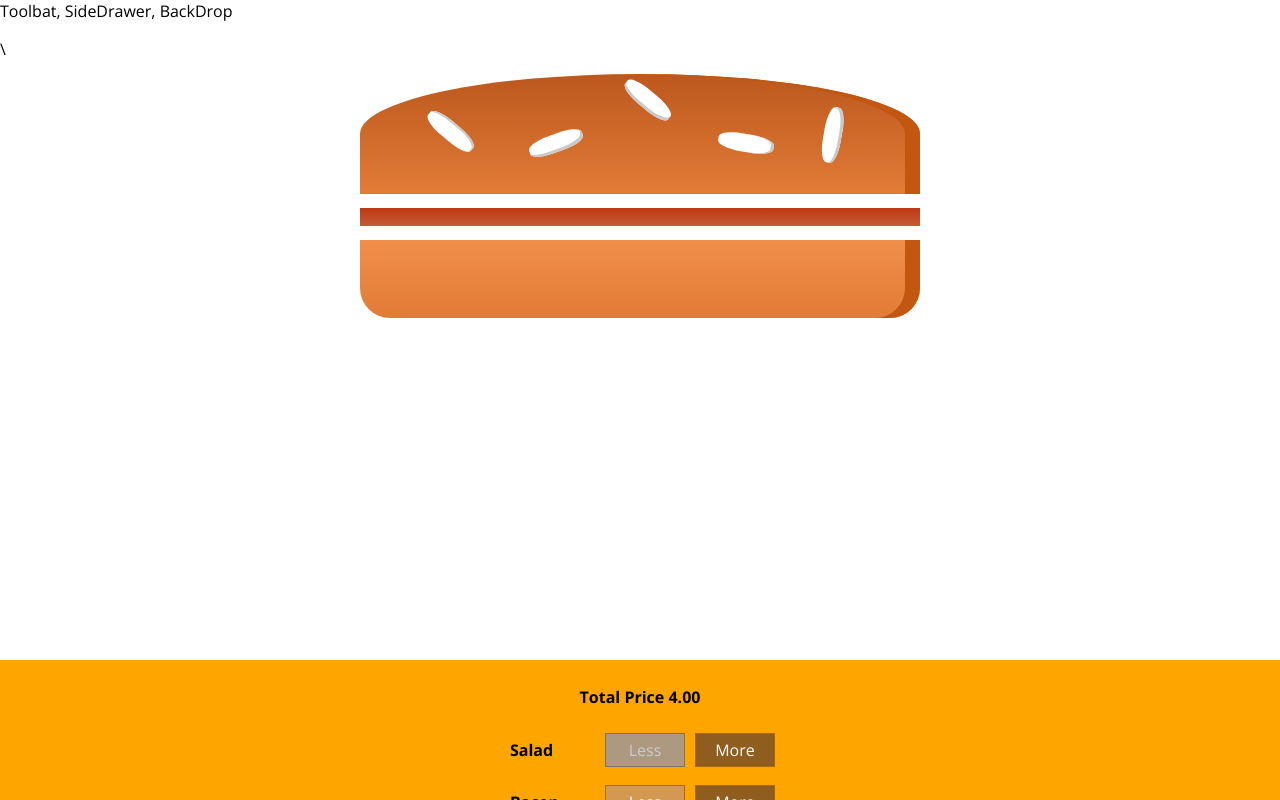
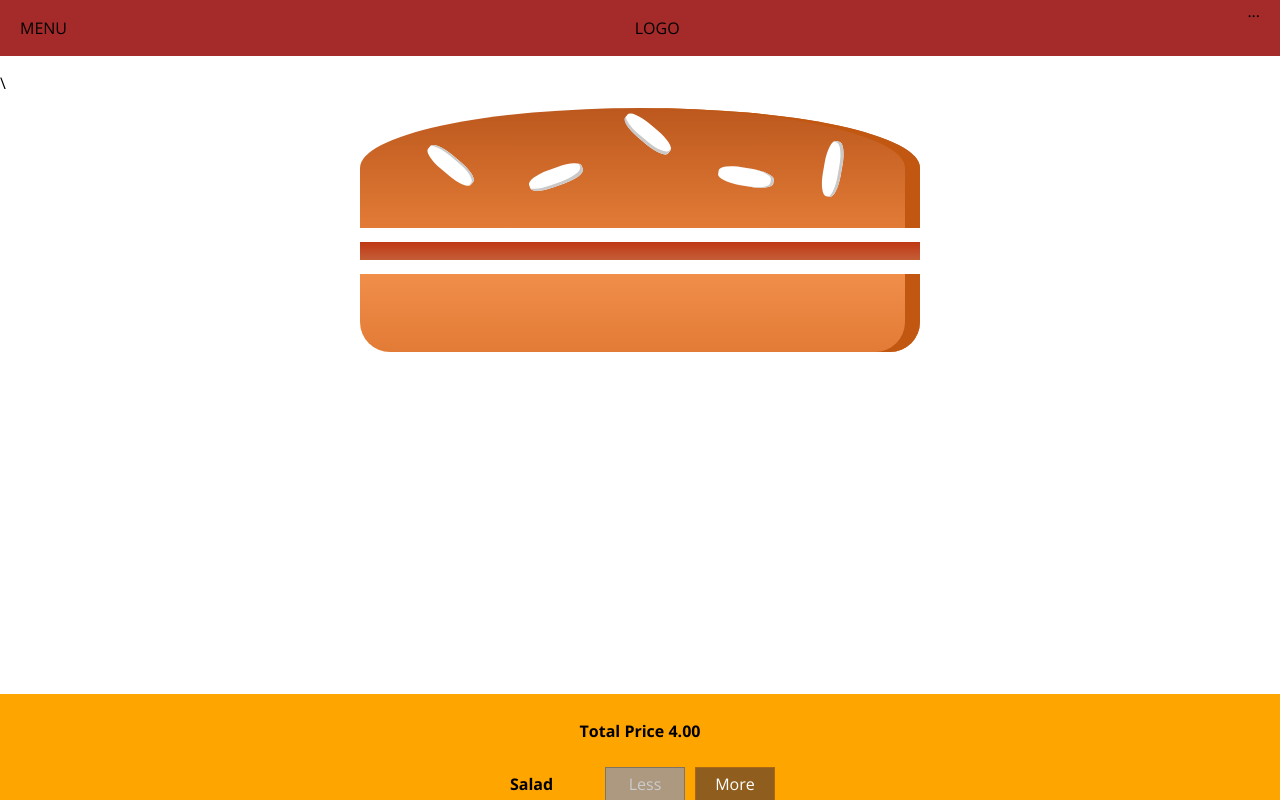
Before and after one commit to Imseriious/Burger-App, a React (Create React App) app: page / in a window 1280 px wide. Shown: the top 800 px of the page. Built offline with nearby package versions, Linux system fonts and the light colour scheme.

Commit message:
Toolbar layout added

```diff
--- a/src/components/Burger/OrderSummary/OrderSummary.js
+++ b/src/components/Burger/OrderSummary/OrderSummary.js
@@ -17,9 +17,10 @@ const orderSummary = (props) => {
             <ul>
                 {ingredientSummary}
             </ul>
+            <p>Total Price: {props.price.toFixed(2)}</p>
             <p>Continue to Checkout?</p>
             <Button btnType="Danger" clicked={props.purchasedCanceled}>CANCEL</Button>
-            <Button btnType="Succes" clicked={props.purchasedContinued}>CONTINNUE</Button>
+            <Button btnType="Succes" clicked={props.purchasedContinued}>CONTINUE</Button>
         </Aux>
     );
 };
--- /dev/null
+++ b/src/components/Navigation/Toolbar/Toolbar.js
@@ -0,0 +1,15 @@
+import React from 'react';
+
+import classes from './Toolbar.module.css'
+
+const toolbar = (props) => (
+    <header className={classes.Toolbar}>
+        <div>MENU</div>
+        <div>LOGO</div>
+        <nav>
+            ...
+        </nav>
+    </header>
+);
+
+export default toolbar
--- /dev/null
+++ b/src/components/Navigation/Toolbar/Toolbar.module.css
@@ -0,0 +1,21 @@
+.Toolbar {
+    height: 56px;
+    width: 100%;
+    position: fixed;
+    top: 0;
+    left: 0;
+    background-color: brown;
+    display: flex;
+    justify-content: space-between;
+    align-items: center;
+    padding: 0 20px;
+    box-sizing: border-box;
+    z-index: 90;
+
+
+}
+
+.Toolbar nav {
+    height: 100%;
+
+}
--- a/src/components/layout/Layout.module.css
+++ b/src/components/layout/Layout.module.css
@@ -1,3 +1,3 @@
 .Content {
-    margin-top: 16px;
+    margin-top: 72px;
 }
--- a/src/components/layout/layout.js
+++ b/src/components/layout/layout.js
@@ -2,10 +2,10 @@ import React from 'react'
 
 import Aux from '../../hoc/Auxiliary';
 import classes from './Layout.module.css';
-
+import Toolbar from '../Navigation/Toolbar/Toolbar';
 const layout = (props) => (
     <Aux>
-        <div >Toolbat, SideDrawer, BackDrop</div>
+        <Toolbar/>
         <main className={classes.Content}>
             {props.children}
         </main>
--- a/src/containers/BurgerBuilder/BurgerBuilder.js
+++ b/src/containers/BurgerBuilder/BurgerBuilder.js
@@ -100,7 +100,8 @@ class BurgerBuilder extends Component {
                 <Modal show={this.state.purchasing} modalClosed={this.purchaseCancelHandler}>
                     <OrderSummary ingredients={this.state.ingredients}
                     purchasedCanceled={this.purchaseCancelHandler}
-                    purchasedContinued={this.purchaseContinueHandler}/>
+                    purchasedContinued={this.purchaseContinueHandler}
+                    price={this.state.totalPrice}/>
                 </Modal>
                 <Burger ingredients={this.state.ingredients} />
                 <BuildControls
```
